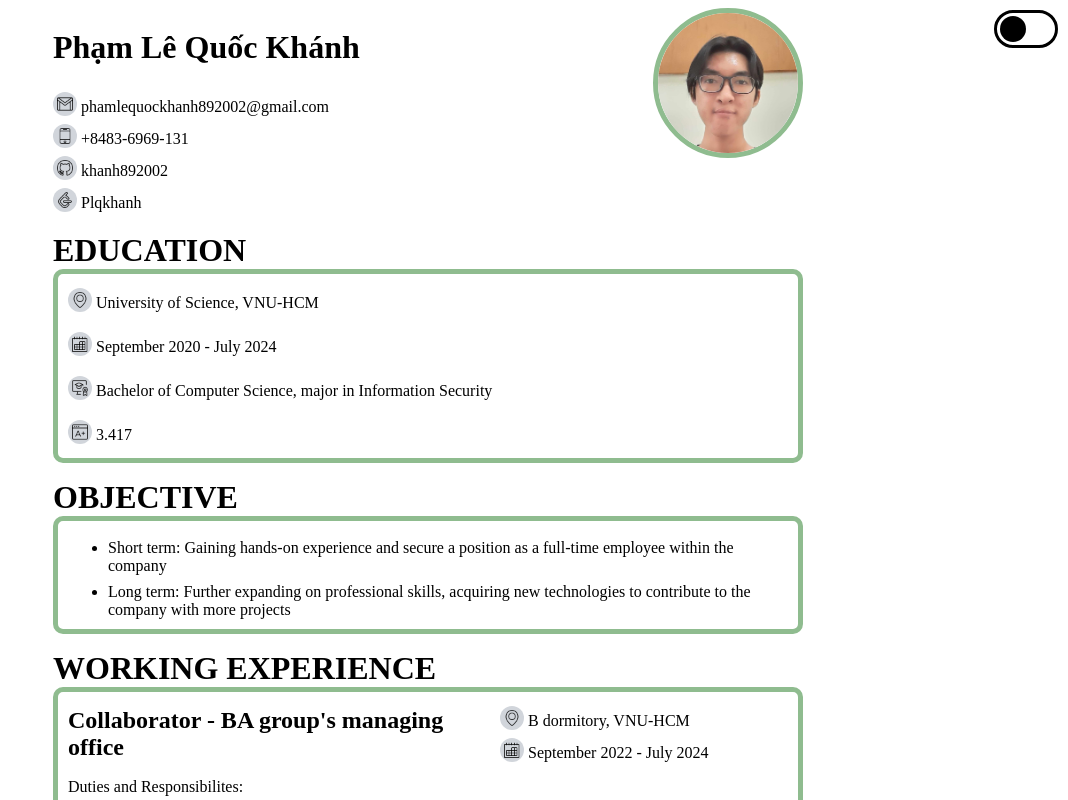
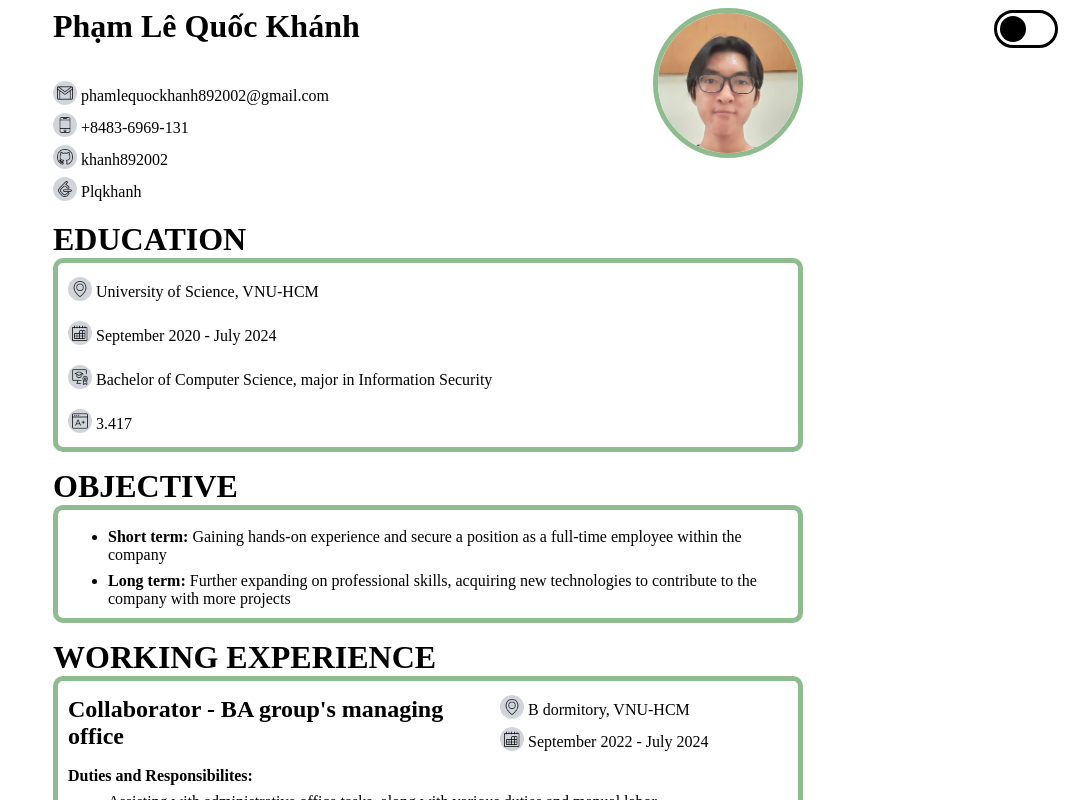
Before and after one commit to khanh892002/PLQKhanh_Resume, a React (Create React App) app: page / in a window 1280 px wide. Shown: the top 800 px of the page, without its empty margins (212-1280 px from the left). Built offline with nearby package versions, Linux system fonts and the light colour scheme.

Commit message:
remove the custom-header styling, styling more on h1 h2 b in header style, declare dark theme variables, adjust more in App.js for dark theme switching.

```diff
--- a/src/App.css
+++ b/src/App.css
@@ -12,6 +12,11 @@
   font-style: normal;
 }
 
+:root {
+  --dark-bg: #2c3e50;
+  --dark-theme: darkseagreen;
+}
+
 body {
   font-family: cursive;
   display: grid;
@@ -19,9 +24,10 @@ body {
   transition: .4s ease-in-out;
 }
 body.dark-theme {
-  font-family: MonespaceNeon;
-  background-color: #2c3e50;
+  font-family: MonaspaceNeon;
+  background-color: var(--dark-bg);
   color: #d1d5db;
+  font-size: smaller;
 }
 
 label.theme-mode {
@@ -33,8 +39,7 @@ label.theme-mode {
   transition: .4s ease-in-out;
 }
 label.dark-theme {
-  background-color: #2c3e50;
-  border-color: darkseagreen;
+  border-color: var(--dark-theme);
 }
 
 label.theme-mode>div {
@@ -46,7 +51,7 @@ label.theme-mode>div {
 }
 label.theme-mode>div.dark-theme {
   transform: translateX(26px);
-  background-color: darkseagreen;
+  background-color: var(--dark-theme);
 }
 
 label.theme-mode>input {
@@ -61,6 +66,10 @@ div {
   white-space: normal;
 }
 
+h1 {
+  margin: 0;
+}
+
 h2 {
   margin: 0 1em 0 0;
   overflow: hidden;
@@ -68,6 +77,9 @@ h2 {
   overflow-wrap: break-word;
   white-space: normal;
   align-self: center;
+}
+h1.dark-theme,h2.dark-theme,b.dark-theme {
+  color: #0f0;
 }
 
 hr {
@@ -106,7 +118,7 @@ button.normal-btn:active {
 }
 
 button.dark-theme {
-  border: 1px solid darkseagreen;
+  border: 1px solid var(--dark-theme);
 }
 button.dark-theme:hover {
   color: skyblue;
@@ -116,10 +128,6 @@ button.dark-theme:hover {
 button.dark-theme:active {
   color: #121212;
   transform: scale(0.98);
-}
-
-.custom-header {
-  margin: 0;
 }
 
 .icon-frame {
@@ -137,7 +145,7 @@ button.dark-theme:active {
   overflow: hidden;
   border-radius: 50%;
   max-height: 150px;
-  border: 5px solid darkseagreen;
+  border: 5px solid var(--dark-theme);
 }
 
 .job-proj-info {
@@ -147,7 +155,7 @@ button.dark-theme:active {
 
 .content {
   padding: 10px;
-  border: 5px solid darkseagreen;
+  border: 5px solid var(--dark-theme);
   border-radius: 10px;
 }
 
@@ -160,6 +168,7 @@ button.dark-theme:active {
 }
 
 #root {
+  place-items: center;
   min-width: 640px;
   max-width: 750px;
 }
--- a/src/App.js
+++ b/src/App.js
@@ -16,7 +16,11 @@ function App() {
     const label = document.querySelector('label.theme-mode');
     const div = document.querySelector('label.theme-mode>div');
     const btn = document.querySelector('.normal-btn');
-    function changeTheme() {[body, label, div, btn].forEach(item => item.classList.toggle('dark-theme', input.checked))};
+    const hbs = document.querySelectorAll('h1,h2,b');
+    function changeTheme() {
+      [body, label, div, btn].forEach(item => item.classList.toggle('dark-theme', input.checked));
+      hbs.forEach(item => item.classList.toggle('dark-theme', input.checked));
+    }
     input.addEventListener('change', changeTheme);
 
     return () => {
--- a/src/Components/Education.jsx
+++ b/src/Components/Education.jsx
@@ -6,7 +6,7 @@ import score from '../assets/icon-score.png';
 
 export const Education = ({data}) => {
     return <div className="Education">
-        <h1 className='custom-header'>EDUCATION</h1>
+        <h1>EDUCATION</h1>
         <div className="content">
         <div>
             <span className="icon-frame"><img src={mapPin} style={{height: "100%"}} alt="mapPin-icon"/></span>
--- a/src/Components/LanguageSkill.jsx
+++ b/src/Components/LanguageSkill.jsx
@@ -2,7 +2,7 @@ import React from 'react'
 
 export const LanguageSkill = ({data}) => {
     return <div className="LanguageSkill">
-        <h1 className="custom-header">LANGUAGE SKILLS</h1>
+        <h1>LANGUAGE SKILLS</h1>
         <div className="content">
             {Object.entries(data).map(([key, val]) => <div><b>{key}:</b> {val}</div>)}
         </div>
--- a/src/Components/Objective.jsx
+++ b/src/Components/Objective.jsx
@@ -2,11 +2,11 @@ import React from 'react';
 
 export const Objective = ({data}) => {
     return <div className="Objective">
-        <h1 className='custom-header'>OBJECTIVE</h1>
+        <h1>OBJECTIVE</h1>
         <div className="content">
         <ul>
-            <li key="short">Short term: {data.shortTerm}</li>
-            <li key="long">Long term: {data.longTerm}</li>
+            <li key="short"><b>Short term:</b> {data.shortTerm}</li>
+            <li key="long"><b>Long term:</b> {data.longTerm}</li>
         </ul>
         </div>
     </div>
--- a/src/Components/PersonalInfo.jsx
+++ b/src/Components/PersonalInfo.jsx
@@ -8,7 +8,7 @@ import leetcode from '../assets/icon-leetcode.png';
 export const PersonalInfo = ({data}) => {
     return <div className="PersonalInfo" style={{display:"grid", gridTemplateColumns: "4fr 1fr"}}>
         <div>
-            <h1>{data.FullName}</h1>
+            <h1 style={{marginBottom: "1em"}}>{data.FullName}</h1>
             {data.Email && <div>
                 <span className="icon-frame"><img src={mail} style={{height: "100%"}} alt="email-icon" /></span>
                 {data.Email}
--- a/src/Components/Projects.jsx
+++ b/src/Components/Projects.jsx
@@ -5,7 +5,7 @@ import calendar from '../assets/icon-calendar.png';
 
 export const Projects = ({data}) => {
     return <div className="Projects">
-        <h1 className='custom-header'>PROJECTS</h1>
+        <h1>PROJECTS</h1>
         {data.map((item, index, array) =>
             <div>
             <div className='content'>
--- a/src/Components/Skills.jsx
+++ b/src/Components/Skills.jsx
@@ -2,7 +2,7 @@ import React from 'react';
 
 export const Skills = ({data}) => {
     return <div className="Skills">
-        <h1 className="custom-header">SKILLS</h1>
+        <h1>SKILLS</h1>
         <div className="content">
         <div>
             <b>Programming languages:</b>
--- a/src/Components/WorkingExp.jsx
+++ b/src/Components/WorkingExp.jsx
@@ -4,7 +4,7 @@ import mapPin from '../assets/icon-mapPin.png';
 
 export const WorkingExp = ({data}) => {
     return <div className="WorkingExp">
-        <h1 className='custom-header'>WORKING EXPERIENCE</h1>
+        <h1>WORKING EXPERIENCE</h1>
         {data.map((item, index, array) =>
             <div>
             <section className='content'>
@@ -22,7 +22,7 @@ export const WorkingExp = ({data}) => {
                     </div>
                 </div>
                 <div>
-                    Duties and Responsibilites:
+                    <b>Duties and Responsibilites:</b>
                     <ul>
                         {item.description.map((it, ind) => <li key={ind}>{it}</li>)}
                     </ul>
```
